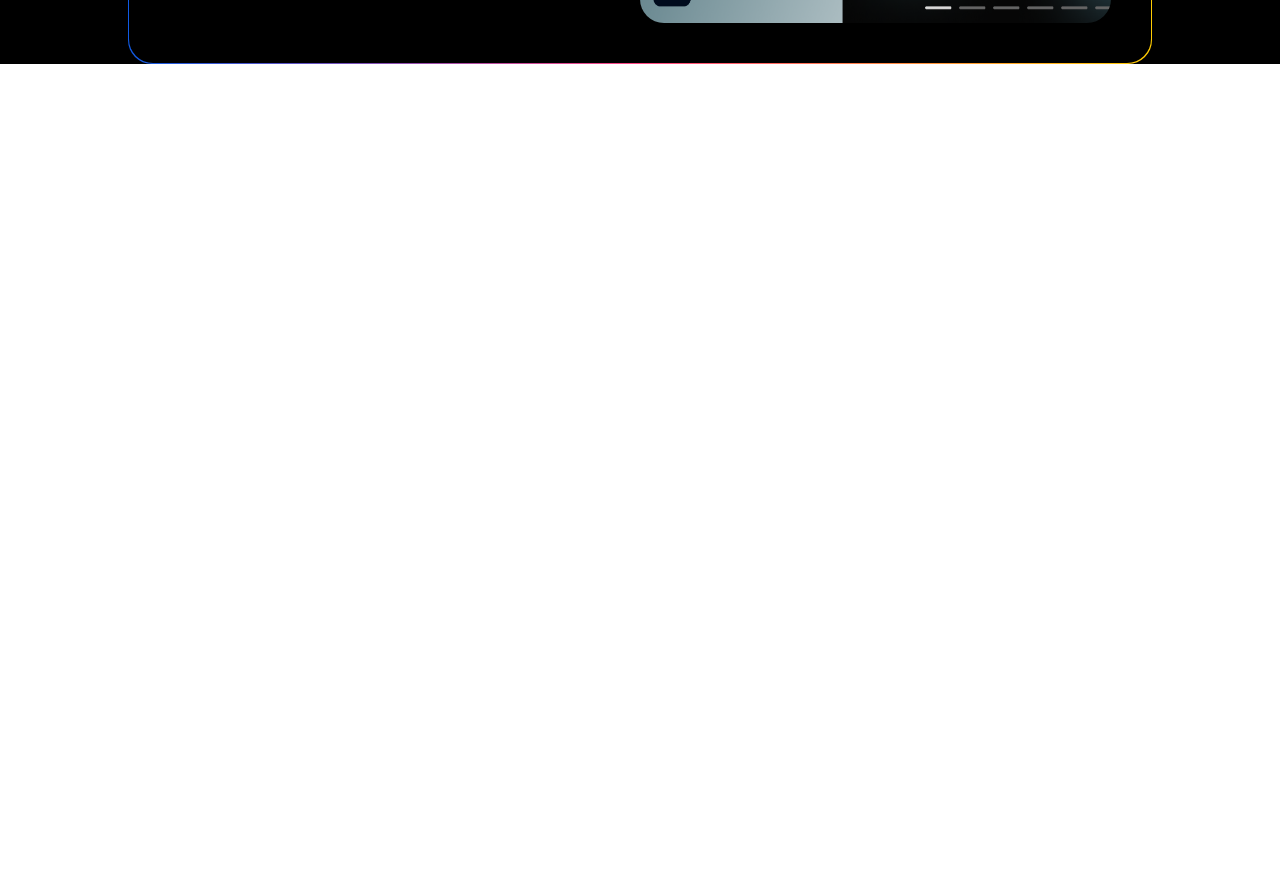
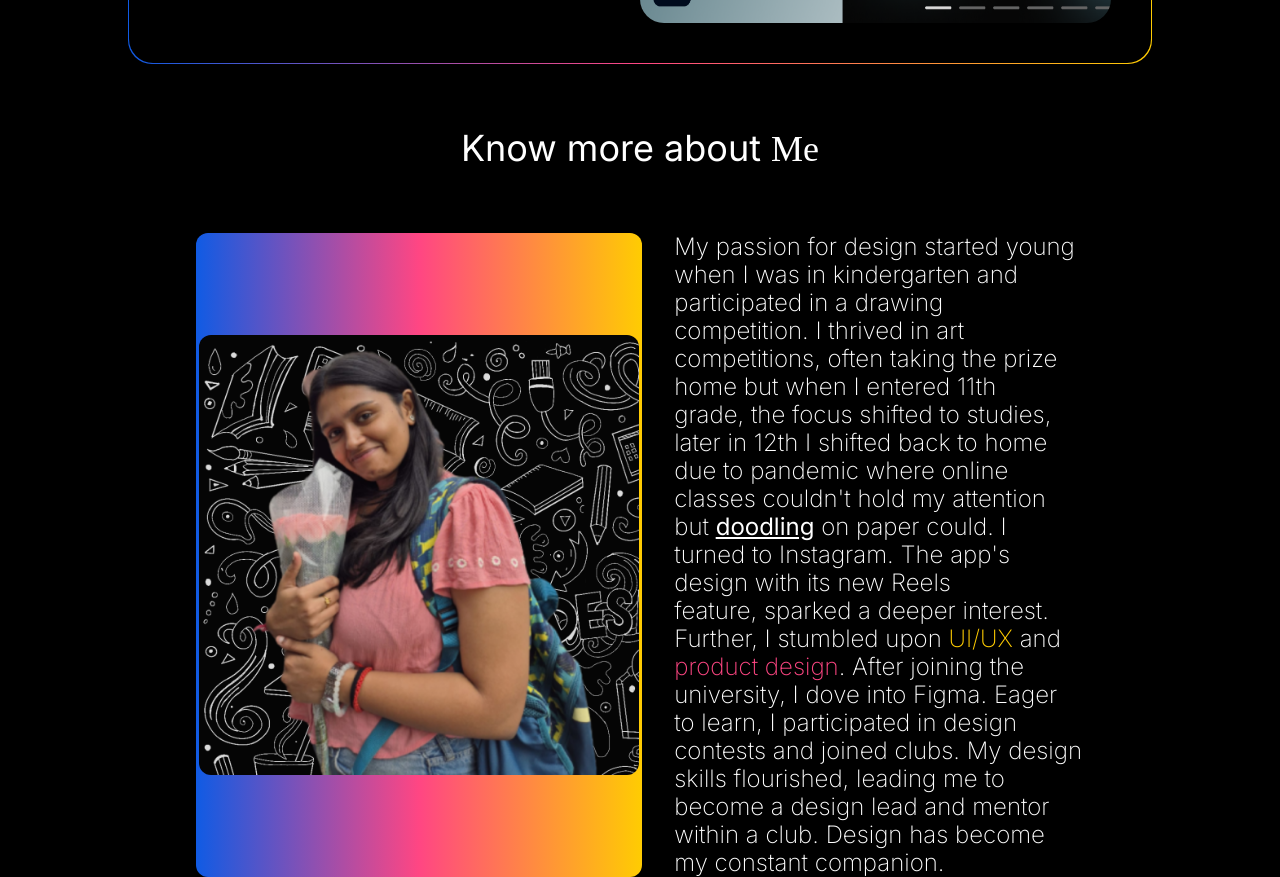
Before and after one commit to antidoid/prajna-portfolio, a React (Vite) app: page / in a window 1280 px wide. Shown: the part 2380-3257 px from the top of the page. Before the commit the page ends 2444 px from the top, so only its background shows below. Built offline with nearby package versions, Linux system fonts and the light colour scheme; a web font is replaced by a local one.

Commit message:
feat: about me

```diff
--- a/src/App.tsx
+++ b/src/App.tsx
@@ -1,3 +1,4 @@
+import About from "./components/About";
 import Header from "./components/Header";
 import Hero from "./components/Hero";
 import Projects from "./components/Projects";
@@ -8,6 +9,7 @@ function App() {
       <Header />
       <Hero />
       <Projects />
+      <About />
     </div>
   );
 }
--- /dev/null
+++ b/src/components/About.tsx
@@ -0,0 +1,36 @@
+import AboutPP from "../assets/about.png";
+
+function About() {
+  return (
+    <div className="font-Inter">
+      <div className="text-center mt-16 font-normal">
+        <h2 className="text-4xl mb-16">
+          Know more about <span className="font-Bounce font-normal">Me</span>
+        </h2>
+      </div>
+      <div className="flex justify-center">
+        <div className="px-[3px] py-[1px] flex items-center bg-gradient-to-r from-blue-450 via-pink-450 to-yellow-450 rounded-xl">
+          <img className="size-[440px] rounded-xl" src={AboutPP} />
+        </div>
+        <p className="w-2/5 ml-8 text-2xl leading-7 font-extralight">
+          My passion for design started young when I was in kindergarten and
+          participated in a drawing competition. I thrived in art
+          competitions, often taking the prize home but when I entered 11th
+          grade, the focus shifted to studies, later in 12th I shifted back to
+          home due to pandemic where online classes couldn't hold my attention
+          but <span className="font-normal underline">doodling</span> on paper
+          could. I turned to Instagram. The app's design with its new Reels
+          feature, sparked a deeper interest. Further, I stumbled upon{" "}
+          <span className="text-yellow-450">UI/UX</span> and{" "}
+          <span className="text-pink-450">product design</span>. After joining
+          the university, I dove into Figma. Eager to learn, I participated in
+          design contests and joined clubs. My design skills flourished, leading
+          me to become a design lead and mentor within a club. Design has become
+          my constant companion.
+        </p>
+      </div>
+    </div>
+  );
+}
+
+export default About;
```
Also changed, not shown: src/assets/about.png (added).
